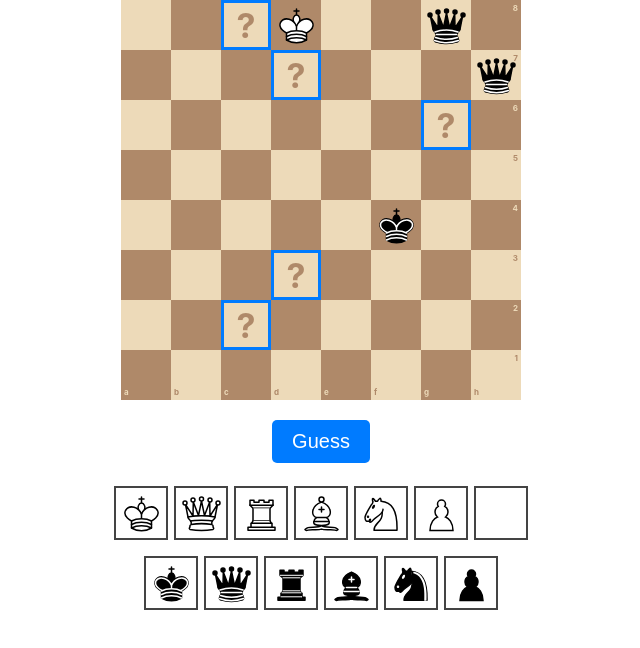
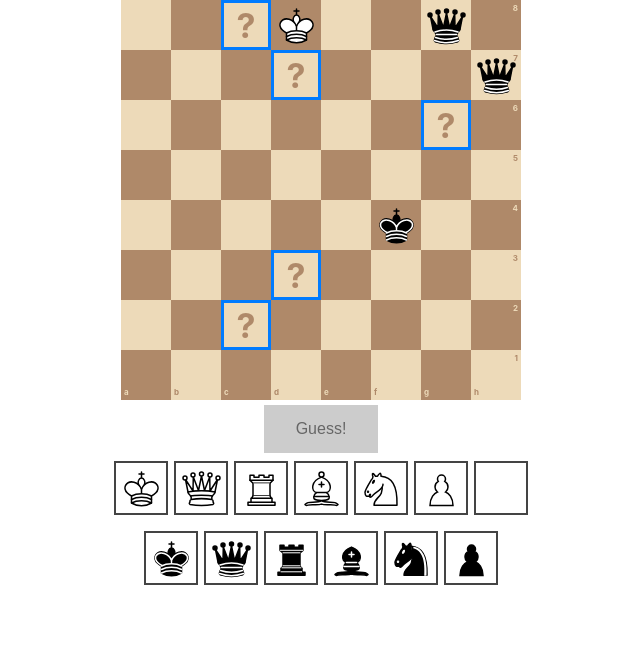
Before and after one commit to ofirster/matle, a React (Create React App) app in the folder matle/: page / in a window 1280 px wide. Shown: the top 648 px of the page, without its empty margins (319-959 px from the left). Built offline with nearby package versions, Linux system fonts and the light colour scheme.

Commit message:
Fixed empy square bug

```diff
--- a/matle/src/App.css
+++ b/matle/src/App.css
@@ -41,6 +41,8 @@
 }
 
 
+
+
 .piece-selector > div {
     display: flex;
     margin-bottom: 10px; /* Space between rows */
@@ -60,44 +62,33 @@
 
   }
 
-/* App.css or another relevant CSS file */
+/* Container holding the guess button */
+.guess-button-container {
+  display: flex;
+  justify-content: center; /* Centers the button horizontally within the container */
+  width: 100%; /* Takes full width of the parent element to allow centering */
+}
 
 .guess-button {
-  font-size: 20px; /* Makes text larger */
-  padding: 10px 20px; /* Larger clickable area */
-  background-color: #007bff; /* Example background color */
-  color: white; /* Text color */
-  border: none; /* Removes the default border */
-  border-radius: 5px; /* Optional: rounds the corners */
-  cursor: pointer; /* Changes the cursor to a pointer on hover */
-  display: block; /* Block display to enable margin auto */
-  margin: 20px auto; /* Centers the button horizontally */
+  background-color: #4CAF50; /* Green background */
+  border: none;
+  color: white;
+  padding: 15px 32px;
+  text-align: center;
+  text-decoration: none;
+  display: inline-block;
+  font-size: 16px;
+  cursor: pointer;
+  transition: background-color 0.3s ease;
+  margin: 5px; /* Adds a margin around the button */
+
+  /* remove justify-self: center; as it's not needed with the new container setup */
 }
 
-/* Add styles for hover effect */
-.guess-button:hover {
-  background-color: #0056b3; /* Darker shade when hovered */
-}
-
-
-  .guess-button:hover {
-    background-color: #0056b3;
-    transform: translateY(-2px);
-  }
-
-  .guess-button:active {
-    background-color: #004085;
-    transform: translateY(1px);
-  }
-
-  .guess-button:focus {
-    outline: none;
-    box-shadow: 0 0 0 2px rgba(0, 123, 255, 0.5);
-  }
-
-  .guessesTitle {
-	display: flex;
-    margin-right: 10px;
+.guess-button:disabled {
+  background-color: #ccc; /* Gray background when disabled */
+  color: #666;
+  cursor: not-allowed;
 }
 
 
@@ -124,16 +115,22 @@
   .correct-position { /* Green */
     background-color: #6ca965;
     border-color: #6ca965;
+    transition: background-color 0.3s ease; /* Smooth transition for background color */
+
   }
 
   .wrong-position { /* Yellow */
     background-color:#c8b653;
     border-color: #c8b653;
+    transition: background-color 0.3s ease; /* Smooth transition for background color */
+
   }
 
   .incorrect { /* Gray */
     background-color: #787c7f;
     border-color: #787c7f;
+    transition: background-color 0.3s ease; /* Smooth transition for background color */
+
   }
 
   /* For an empty square or default state */
--- a/matle/src/components/Chessboard.js
+++ b/matle/src/components/Chessboard.js
@@ -22,12 +22,21 @@ const Chessboard = ({ chessBoard, hiddenSquares }) => {
   const getPieceBySquareName = (squareName) => {
     const columnIndex = squareName.charCodeAt(0) - 'a'.charCodeAt(0);
     const rowIndex = 8 - parseInt(squareName[1], 10);
-    return chessBoard[rowIndex][columnIndex];
+    let res = chessBoard[rowIndex][columnIndex];
+    if (res==='')
+      res='empty';
+    return res;
   };
 
-
+  const isEveryHiddenSquareFilled = () => {
+    const lastGuess = guesses[guesses.length - 1];
+    return hiddenSquares.every(square => lastGuess[square] !== '');
+  };
 
   const onGuessClick = () => {
+    if (!isEveryHiddenSquareFilled()) {
+      return; // Prevent guessing unless all squares are filled
+    }
     let newGuessResults = {};
     let validGuess = true; // Assume the guess is valid for simplicity
     if (validGuess) {
@@ -75,7 +84,7 @@ const Chessboard = ({ chessBoard, hiddenSquares }) => {
             const squareName = String.fromCharCode(97 + colIndex) + (8 - rowIndex);
             const isHidden = hiddenSquares.includes(squareName);
             const isWhite = (rowIndex + colIndex) % 2 === 0;
-            const status = getGuessResult(squareName); // Retrieve the latest guess result for this square
+            const status = getGuessResult(squareName);
 
             if (isHidden) {
               return <HiddenSquare
@@ -84,7 +93,7 @@ const Chessboard = ({ chessBoard, hiddenSquares }) => {
                 isWhite={isWhite}
                 onPieceDrop={onPieceAssign}
                 status={status}
-                onClick={() => onPieceAssign(squareName, lastClicked)} // Update to pass onClick prop
+                onClick={() => onPieceAssign(squareName, lastClicked)}
                 lastClicked={lastClicked}
                 key={squareName}
               />;
@@ -94,10 +103,14 @@ const Chessboard = ({ chessBoard, hiddenSquares }) => {
           })}
         </div>
       ))}
-      <button className="guess-button"  onClick={onGuessClick}>Guess</button>
+      <div class="guess-button-container">
+      <button className="guess-button" onClick={onGuessClick} disabled={!isEveryHiddenSquareFilled()}>
+        Guess!
+      </button>
+      </div>
       <PieceSelector onSelect={handlePieceSelect} lastClicked={lastClicked} setLastClicked={setLastClicked} />
     </>
   );
-};
+}
 
 export default Chessboard;
```
